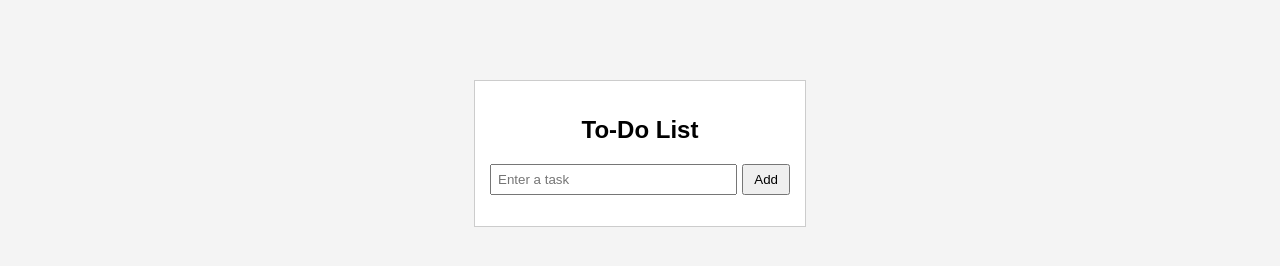
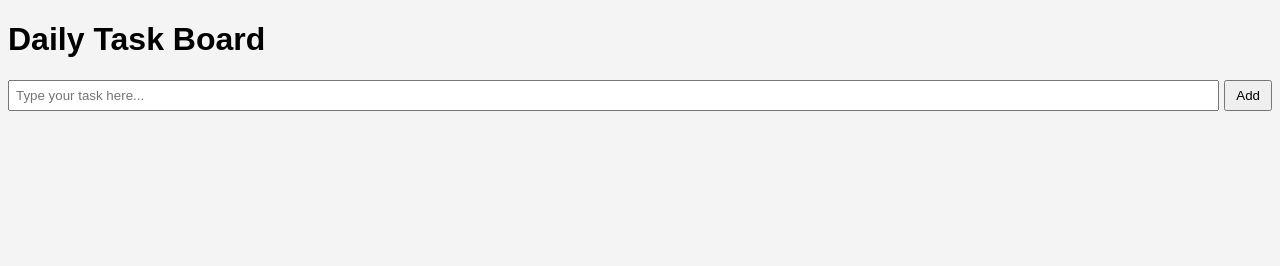
Before and after one commit to Karumudi-Sandhya/To-Do-List-App, a plain HTML site: page index.html in a window 1280 px wide. Drawn offline with Linux system fonts and the light colour scheme.

Commit message:
Update HTML structure and title for task board

```diff
--- a/index.html
+++ b/index.html
@@ -2,22 +2,22 @@
 <html lang="en">
 <head>
     <meta charset="UTF-8">
-    <title>My To Do List</title>
+    <title>Daily Task Board</title>
     <link rel="stylesheet" href="style.css">
 </head>
 <body>
 
-    <div class="todo-container">
-        <h2>To-Do List</h2>
+<div class="app-box">
+    <h1>Daily Task Board</h1>
 
-        <div class="input-area">
-            <input type="text" id="taskInput" placeholder="Enter a task">
-            <button id="addBtn">Add</button>
-        </div>
-
-        <ul id="taskList"></ul>
+    <div class="input-area">
+        <input type="text" id="taskInput" placeholder="Type your task here...">
+        <button onclick="addTask()">Add</button>
     </div>
 
-    <script src="script.js"></script>
+    <ul id="taskList"></ul>
+</div>
+
+<script src="script.js"></script>
 </body>
 </html>
```
